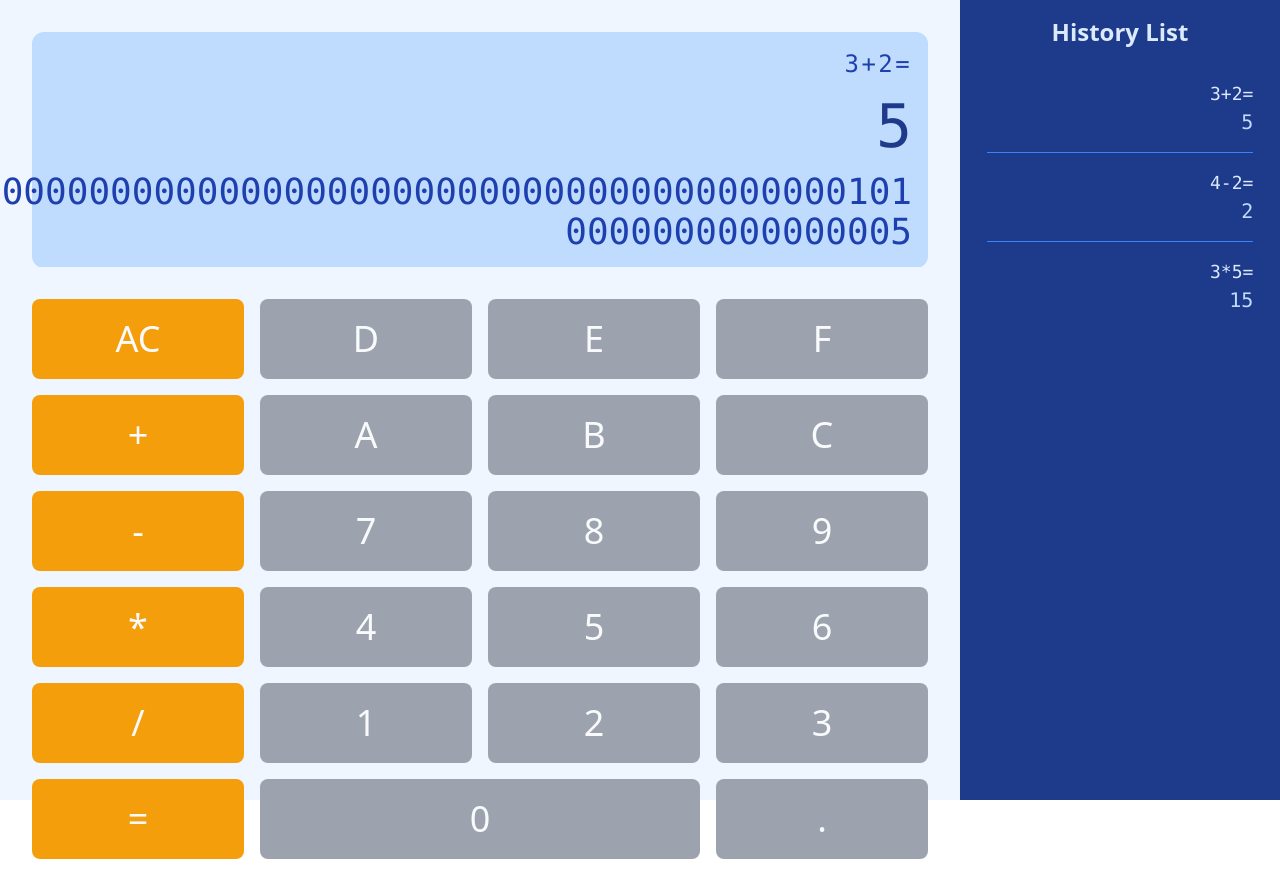
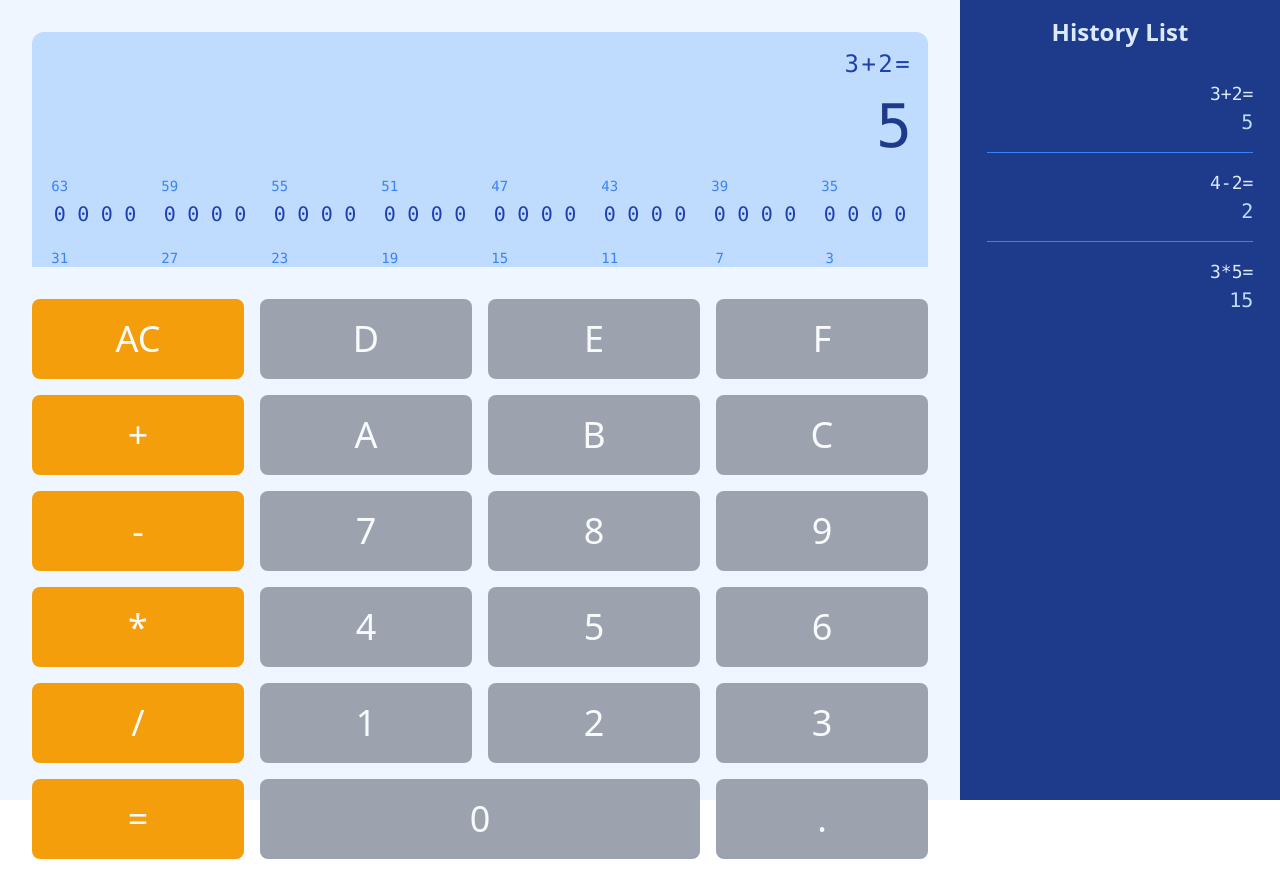
Before and after one commit to HoYaProject/hWebCalc, a React (Create React App) app: page / in a window 1280 px wide. Built offline with nearby package versions, Linux system fonts and the light colour scheme.

Commit message:
Resolved: #4 Designing Binary Number UI

```diff
--- a/src/pages/Output/Binary.tsx
+++ /dev/null
@@ -1,11 +0,0 @@
-import React from "react";
-
-interface IBinaryProps {
-  result: string;
-}
-
-const Binary: React.FC<IBinaryProps> = ({ result }) => {
-  return <div className="text-4xl text-blue-800">{result}</div>;
-};
-
-export default Binary;
--- /dev/null
+++ b/src/pages/Output/Binary/BinaryContainer.tsx
@@ -0,0 +1,34 @@
+import React from "react";
+import { radixConverter as rc } from "../../../components/radixConverter";
+import BinaryPresenter from "./BinaryPresenter";
+
+interface IBinaryContainerProps {
+  result: number;
+}
+
+const BinaryContainer: React.FC<IBinaryContainerProps> = ({ result }) => {
+  const binNum = rc.convertDecimalToBinary(result);
+
+  return (
+    <div className="w-full grid gap-4 grid-cols-8 grid-rows-2">
+      <BinaryPresenter label={63} value={binNum.split("").slice(0, 4)} />
+      <BinaryPresenter label={59} value={binNum.split("").slice(4, 8)} />
+      <BinaryPresenter label={55} value={binNum.split("").slice(8, 12)} />
+      <BinaryPresenter label={51} value={binNum.split("").slice(12, 16)} />
+      <BinaryPresenter label={47} value={binNum.split("").slice(16, 20)} />
+      <BinaryPresenter label={43} value={binNum.split("").slice(20, 24)} />
+      <BinaryPresenter label={39} value={binNum.split("").slice(24, 28)} />
+      <BinaryPresenter label={35} value={binNum.split("").slice(28, 32)} />
+      <BinaryPresenter label={31} value={binNum.split("").slice(32, 36)} />
+      <BinaryPresenter label={27} value={binNum.split("").slice(36, 40)} />
+      <BinaryPresenter label={23} value={binNum.split("").slice(40, 44)} />
+      <BinaryPresenter label={19} value={binNum.split("").slice(44, 48)} />
+      <BinaryPresenter label={15} value={binNum.split("").slice(48, 52)} />
+      <BinaryPresenter label={11} value={binNum.split("").slice(52, 56)} />
+      <BinaryPresenter label={7} value={binNum.split("").slice(56, 60)} />
+      <BinaryPresenter label={3} value={binNum.split("").slice(60, 64)} />
+    </div>
+  );
+};
+
+export default BinaryContainer;
--- /dev/null
+++ b/src/pages/Output/Binary/BinaryPresenter.tsx
@@ -0,0 +1,26 @@
+import React from "react";
+
+interface IBinaryPresenterProps {
+  label: number;
+  value: Array<string>;
+}
+
+const BinaryPresenter: React.FC<IBinaryPresenterProps> = ({ label, value }) => {
+  return (
+    <div className="grid grid-cols-4 grid-rows-2">
+      <div className="text-sm text-blue-500 flex justify-center items-center">
+        {label}
+      </div>
+      <div></div>
+      <div></div>
+      <div></div>
+      {value.map((val) => (
+        <div className="text-xl text-blue-800 flex justify-center items-center">
+          {val}
+        </div>
+      ))}
+    </div>
+  );
+};
+
+export default BinaryPresenter;
--- /dev/null
+++ b/src/pages/Output/Binary/index.tsx
@@ -0,0 +1,3 @@
+import BinaryContainer from "./BinaryContainer";
+
+export default BinaryContainer;
--- a/src/pages/Output/Output.tsx
+++ b/src/pages/Output/Output.tsx
@@ -8,7 +8,6 @@ import HexaDecimal from "./HexaDecimal";
 export const Output: React.FC = () => {
   const expr = "3+2=";
   const result = 5;
-  const binNum = rc.convertDecimalToBinary(result);
   const hexNum = rc.convertDecimalToHexadecimal(result);
 
   return (
@@ -16,7 +15,7 @@ export const Output: React.FC = () => {
       <div className="m-8 rounded-xl p-4 bg-blue-200 flex flex-col items-end font-mono">
         <Expression expr={expr} />
         <Decimal result={result} />
-        <Binary result={binNum} />
+        <Binary result={result} />
         <HexaDecimal result={hexNum} />
       </div>
     </div>
```
